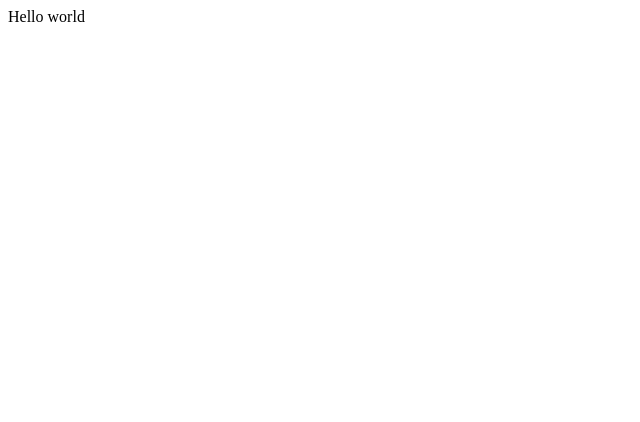
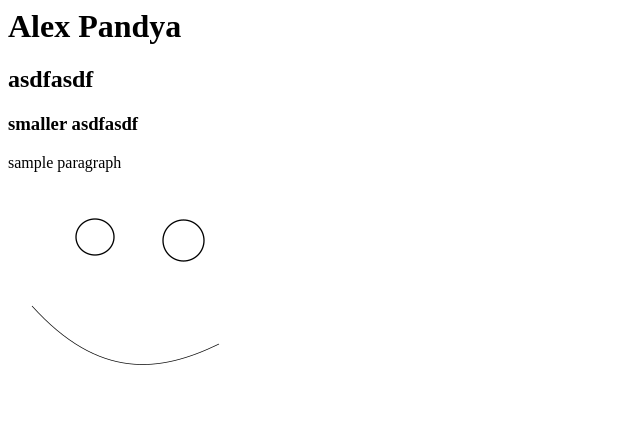
Before and after one commit to aapandy2/website, a plain HTML site: page index.html in a window 1280 px wide. Shown: the whole page, without its empty margins (0-640 px from the left). Drawn offline with Linux system fonts and the light colour scheme.

Commit message:
adding some sample html

```diff
--- a/index.html
+++ b/index.html
@@ -1 +1,13 @@
-Hello world
+<html>
+    <head>
+        <title>Alex Pandya</title>
+    </head>
+
+    <body>
+        <h1>Alex Pandya</h1>
+        <h2>asdfasdf </h2>
+        <h3>smaller asdfasdf </h3>
+        <p>sample paragraph </p>
+        <img src="./sample_image.png"/>
+    </body>
+</html>
```
Also changed, not shown: sample_image.png (added).
